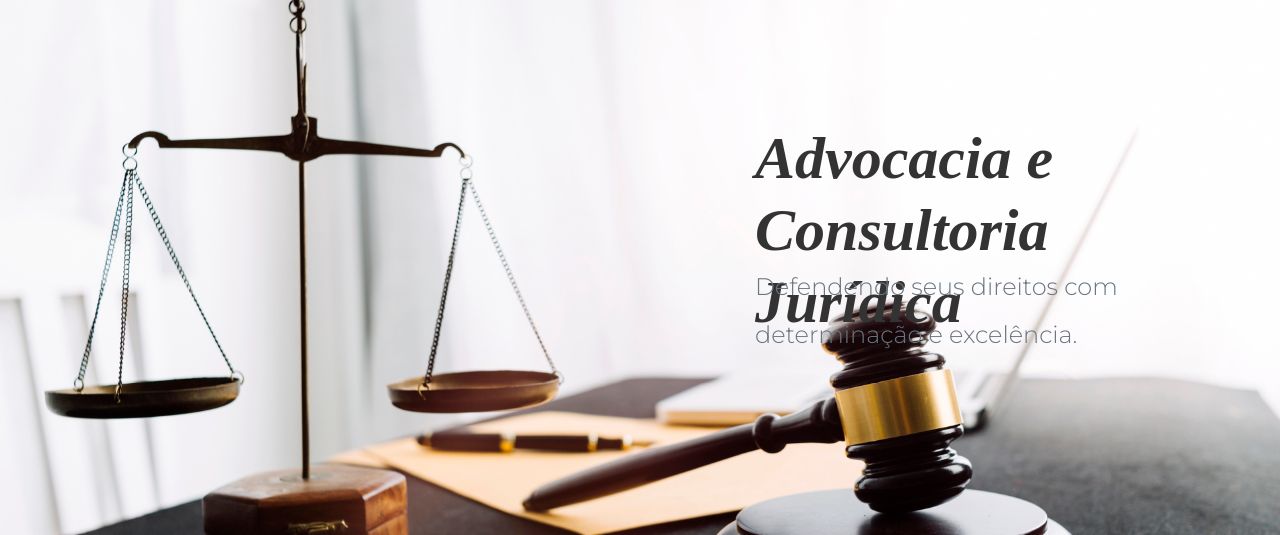
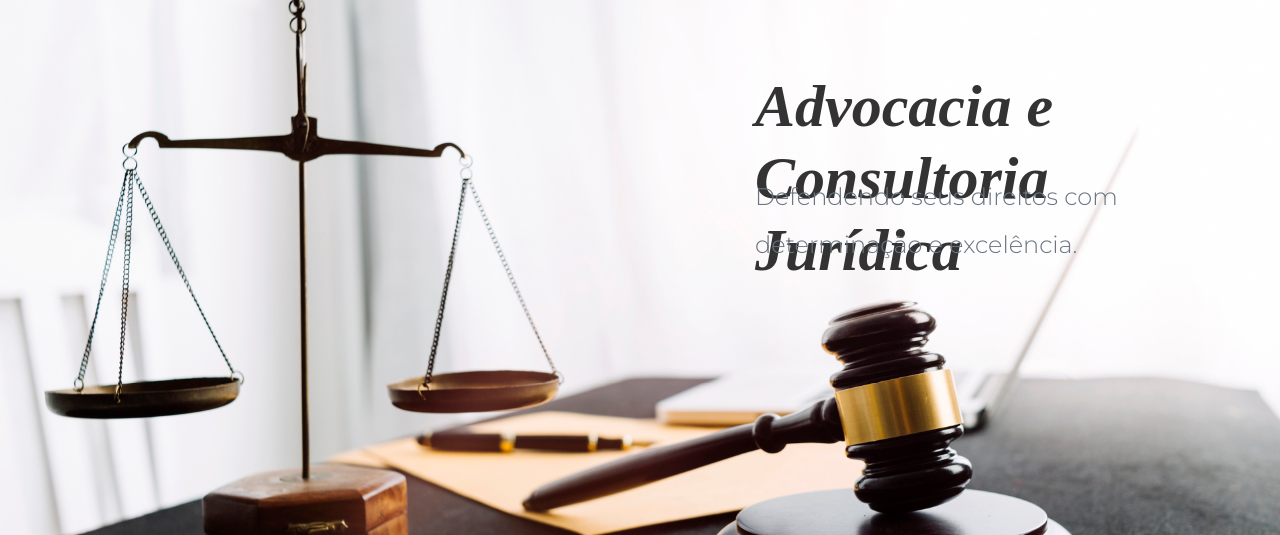
Before and after one commit to marcelamollica/advocacia_1, a plain HTML site: page index.html in a window 1280 px wide. Shown: the part 123-658 px from the top of the page. Drawn offline with nearby package versions, Linux system fonts and the light colour scheme; a web font is replaced by a local one.

Commit message:
Update index.html

```diff
--- a/index.html
+++ b/index.html
@@ -111,8 +111,8 @@
               					<div class="container">
               		 	 <div class="row justify-content-lg-end">
                		   <div class="col-lg-7 col-xl-5">
-                  	 <h1 data-caption-animate="fadeInUp" <span class="text-italic" data-caption-delay="100" style="margin-top: -3cm;">Advocacia e Consultoria Jurídica </span></h1>
-			<p data-caption-animate="fadeInUp" data-caption-delay="250" style="font-size: 24px; margin-top: -2cm;">Defendendo seus direitos com determinação e excelência. </p>
+                  	 <h1 data-caption-animate="fadeInUp" <span class="text-italic" data-caption-delay="100" style="margin-top: -6cm;">Advocacia e Consultoria Jurídica </span></h1>
+			<p data-caption-animate="fadeInUp" data-caption-delay="250" style="font-size: 24px; margin-top: -3cm;">Defendendo seus direitos com determinação e excelência. </p>
 			 </div>
                   </div>
                 </div>
```
